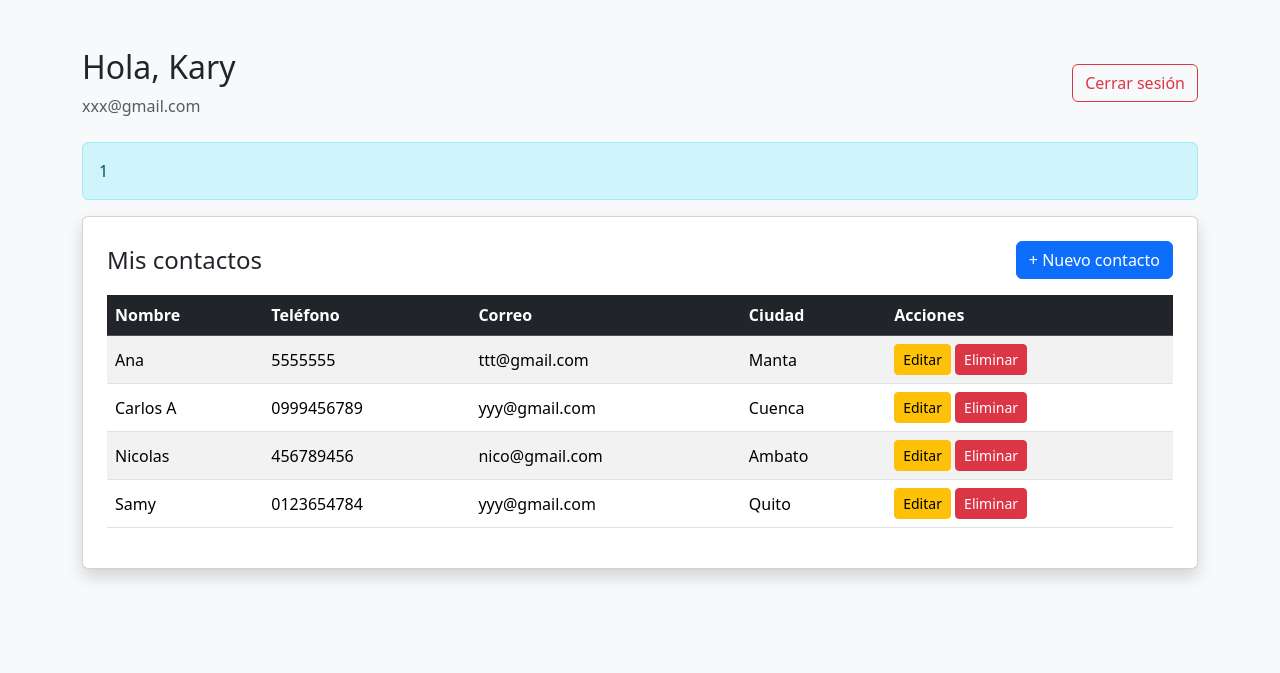
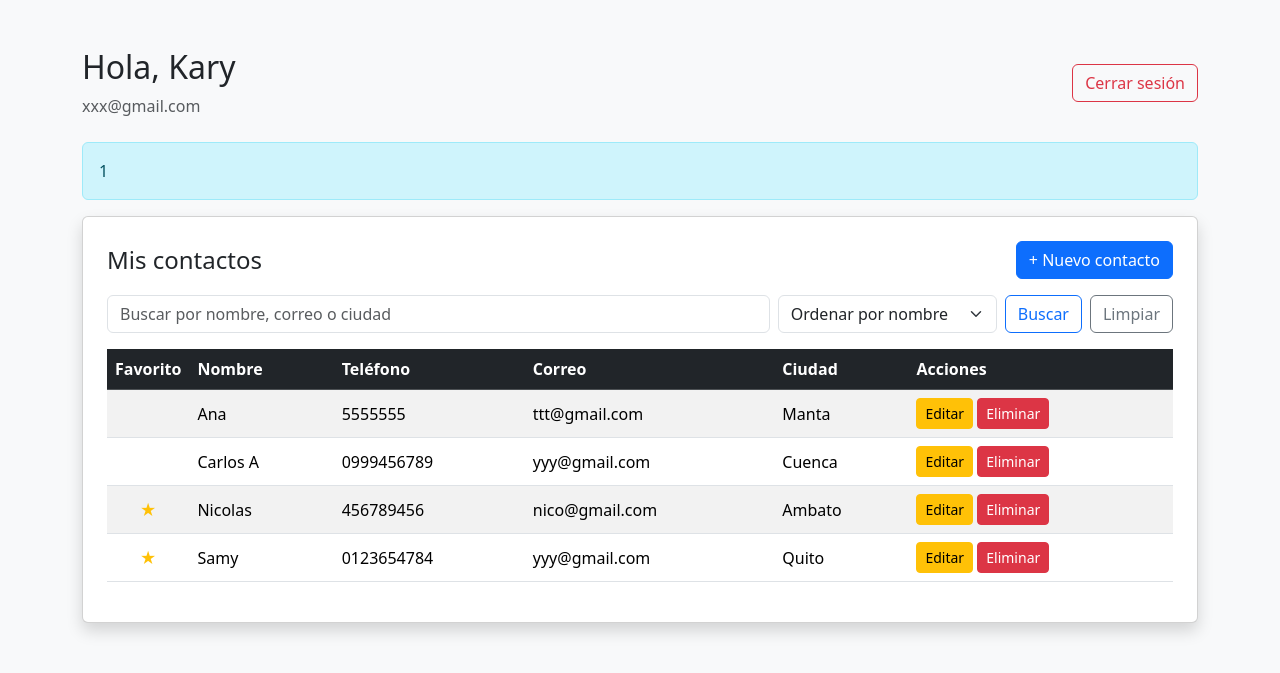
Before and after one commit to karylop2/agenda_contactos, a PHP site: page /panel.php in a window 1280 px wide. Shown: the top 673 px of the page. Run offline with PHP 8.4, Linux system fonts and the light colour scheme; a user stored in the database is signed in; data comes from the database, SQL or seed files in the repository; both versions use the stored data as it was after the commit.

Commit message:
Mejoras al sistema: busqueda, ordenamiento y contactos favoritos

```diff
--- a/actualizar_contacto.php
+++ b/actualizar_contacto.php
@@ -18,6 +18,7 @@ $nombre   = trim($_POST['nombre'] ?? '');
 $telefono = trim($_POST['telefono'] ?? '');
 $correo   = trim($_POST['correo'] ?? '');
 $ciudad   = trim($_POST['ciudad'] ?? '');
+$favorito = isset($_POST['favorito']) ? 1 : 0;0 ;
 
 // valida los datos
 $errores = [];
@@ -44,8 +45,8 @@ if (!empty($errores)) {
 // actualiza si el contacto es del usuario registrado
 $id_usuario = $_SESSION['id_usuario'];
 
-$actualizar = $conexion->prepare("UPDATE contactos SET nombre = ?, telefono = ?, correo = ?, ciudad = ? WHERE id = ? AND id_usuario = ?");
-$actualizar->bind_param("ssssii", $nombre, $telefono, $correo, $ciudad, $id, $id_usuario);
+$actualizar = $conexion->prepare("UPDATE contactos SET nombre = ?, telefono = ?, correo = ?, ciudad = ?, favorito = ? WHERE id = ? AND id_usuario = ?");
+$actualizar->bind_param("ssssiii", $nombre, $telefono, $correo, $ciudad, $favorito, $id, $id_usuario, );
 $actualizar->execute();
 
 
--- a/guardar_contacto.php
+++ b/guardar_contacto.php
@@ -17,6 +17,7 @@ $nombre   = trim($_POST['nombre'] ?? '');
 $telefono = trim($_POST['telefono'] ?? '');
 $correo   = trim($_POST['correo'] ?? '');
 $ciudad   = trim($_POST['ciudad'] ?? '');
+$favorito = isset($_POST['favorito']) ? 1 : 0;
 
 // valida los datos
 $errores = [];
@@ -43,8 +44,8 @@ if (!empty($errores)) {
 // inserta ya los datos obtenidos del usuario registrado
 $id_usuario = $_SESSION['id_usuario'];
 
-$insertar = $conexion->prepare("INSERT INTO contactos (id_usuario, nombre, telefono, correo, ciudad) VALUES (?, ?, ?, ?, ?)");
-$insertar->bind_param("issss", $id_usuario, $nombre, $telefono, $correo, $ciudad);
+$insertar = $conexion->prepare("INSERT INTO contactos (id_usuario, nombre, telefono, correo, ciudad, favorito) VALUES (?, ?, ?, ?, ?, ?)");
+$insertar->bind_param("issssi", $id_usuario, $nombre, $telefono, $correo, $ciudad, $favorito);
 
 if ($insertar->execute()) {
     $_SESSION['mensaje'] = "Contacto guardado correctamente.";
--- a/panel.php
+++ b/panel.php
@@ -7,9 +7,48 @@ verificar_sesion();
 
 $id_usuario = $_SESSION['id_usuario'];
 
-// lista contacto del usuario que inicio sesión
-$stmt = $conexion->prepare("SELECT id, nombre, telefono, correo, ciudad FROM contactos WHERE id_usuario = ? ORDER BY nombre");
-$stmt->bind_param("i", $id_usuario);
+// el texto que se ingresa al buscar
+$buscar = trim($_GET['buscar'] ?? '');
+
+
+// ordena por fecha
+$orden_fecha = $_GET['orden_fecha'] ?? 'nombre';
+$ordenes_permitidos = [
+    'nombre' => 'nombre ASC',
+    'ciudad' => 'ciudad ASC, nombre ASC',
+    'fecha' => 'fecha_creacion DESC',
+    'favoritos' => 'nombre ASC',
+];
+
+if (!array_key_exists($orden_fecha, $ordenes_permitidos)) {
+    $orden_fecha = 'nombre';
+}
+
+// consulta base: solo contactos del usuario
+$sql = "SELECT id, nombre, telefono, correo, ciudad, favorito FROM contactos WHERE id_usuario = ?";
+
+// si escribió algo, se agrega el filtro
+if ($buscar !== '') {
+    $sql .= " AND (nombre LIKE ? OR correo LIKE ? OR ciudad LIKE ?)";
+}
+
+// muestra solo mis contactos favoritos
+if ($orden_fecha === 'favoritos') {
+    $sql .= " AND favorito = 1";
+}
+
+//$sql .= " ORDER BY nombre";
+$sql .= " ORDER BY " . $ordenes_permitidos[$orden_fecha];
+
+$stmt = $conexion->prepare($sql);
+
+if ($buscar !== '') {
+    $bus_contacto = "%{$buscar}%";
+    $stmt->bind_param("isss", $id_usuario, $bus_contacto, $bus_contacto, $bus_contacto);
+} else {
+    $stmt->bind_param("i", $id_usuario);
+}
+
 $stmt->execute();
 $contactos = $stmt->get_result();
 
@@ -22,14 +61,16 @@ $token = obtener_token();
 ?>
 <!DOCTYPE html>
 <html lang="es">
+
 <head>
     <meta charset="UTF-8">
     <meta name="viewport" content="width=device-width, initial-scale=1.0">
     <title> AGENDA DE <?= escape_html($_SESSION['nombre']) ?></title>
     <link href="css/estilos.css" rel="stylesheet">
 </head>
+
 <body class="bg-light">
-    <div  class="container mt-5">
+    <div class="container mt-5">
 
         <!-- Datos del usuario -->
         <div class="d-flex justify-content-between align-items-center mb-4">
@@ -44,18 +85,38 @@ $token = obtener_token();
             <div class="alert alert-info"><?= escape_html($mensaje) ?></div>
         <?php endif; ?>
 
+
         <!-- Lista de contactos -->
+
         <div class="card shadow p-4">
             <div class="d-flex justify-content-between align-items-center mb-3">
                 <h4 class="mb-0">Mis contactos</h4>
                 <a href="nuevo_contacto.php" class="btn btn-primary">+ Nuevo contacto</a>
             </div>
+            <!--buscar contactos -->
+            <form method="GET" action="panel.php" class="d-flex gap-2 mb-3">
+                <input type="text" name="buscar" class="form-control" placeholder="Buscar por nombre, correo o ciudad"
+                    value="<?= escape_html($buscar) ?>">
+
+                <select name="orden_fecha" class="form-select w-auto" onchange="this.form.submit()">
+                    <option value="nombre" <?= $orden_fecha === 'nombre' ? 'selected' : '' ?>>Ordenar por nombre</option>
+                    <option value="ciudad" <?= $orden_fecha === 'ciudad' ? 'selected' : '' ?>>Ordenar por ciudad</option>
+                    <option value="fecha" <?= $orden_fecha === 'fecha' ? 'selected' : '' ?>>Más recientes primero</option>
+                    <option value="favoritos" <?= $orden_fecha === 'favoritos' ? 'selected' : '' ?>>Solo favoritos</option>
+                </select>
+
+
+
+                <button type="submit" class="btn btn-outline-primary">Buscar</button>
+                <a href="panel.php" class="btn btn-outline-secondary">Limpiar</a>
+            </form>
 
             <?php if ($contactos->num_rows > 0): ?>
                 <div class="table-responsive">
                     <table class="table table-striped table-hover align-middle">
                         <thead class="table-dark">
                             <tr>
+                                <th class="text-center text-nowrap" style="width: 1%;">Favorito</th>
                                 <th>Nombre</th>
                                 <th>Teléfono</th>
                                 <th>Correo</th>
@@ -66,15 +127,21 @@ $token = obtener_token();
                         <tbody>
                             <?php while ($fila = $contactos->fetch_assoc()): ?>
                                 <tr>
+                                    <td class="text-center" style="width: 1%;"><?php if ($fila['favorito'] == 1): ?>
+                                            <span class="text-warning">★</span>
+                                        <?php endif; ?>
+                                    </td>
                                     <td><?= escape_html($fila['nombre']) ?></td>
                                     <td><?= escape_html($fila['telefono']) ?></td>
                                     <td><?= escape_html($fila['correo']) ?></td>
                                     <td><?= escape_html($fila['ciudad']) ?></td>
+
                                     <td>
-                                        <a href="editar_contacto.php?id=<?= (int) $fila['id'] ?>" class="btn btn-sm btn-warning">Editar</a>
+                                        <a href="editar_contacto.php?id=<?= (int) $fila['id'] ?>"
+                                            class="btn btn-sm btn-warning">Editar</a>
 
                                         <form method="POST" action="borrar_contacto.php" class="d-inline"
-                                              onsubmit="return confirm('¿Seguro que desea eliminar este contacto?');">
+                                            onsubmit="return confirm('¿Seguro que desea eliminar este contacto?');">
                                             <input type="hidden" name="id" value="<?= (int) $fila['id'] ?>">
                                             <input type="hidden" name="token" value="<?= escape_html($token) ?>">
                                             <button type="submit" class="btn btn-sm btn-danger">Eliminar</button>
@@ -86,11 +153,17 @@ $token = obtener_token();
                     </table>
                 </div>
             <?php else: ?>
-                <p class="text-muted text-center mb-0">Todavía no tienes contactos registrados.</p>
+                <?php if ($buscar !== ''): ?>
+                    <p class="text-muted text-center mb-0">No se encontraron contactos con "<?= escape_html($buscar) ?>".
+                    </p>
+                <?php else: ?>
+                    <p class="text-muted text-center mb-0">Todavía no tienes contactos registrados.</p>
+                <?php endif; ?>
             <?php endif; ?>
         </div>
     </div>
 </body>
+
 </html>
 <?php
 $stmt->close();
```
Also changed, not shown: database/agenda_db.sql (+14 -9 lines), editar_contacto.php (+14 -5 lines), nuevo_contacto.php (+9 -1 lines).
